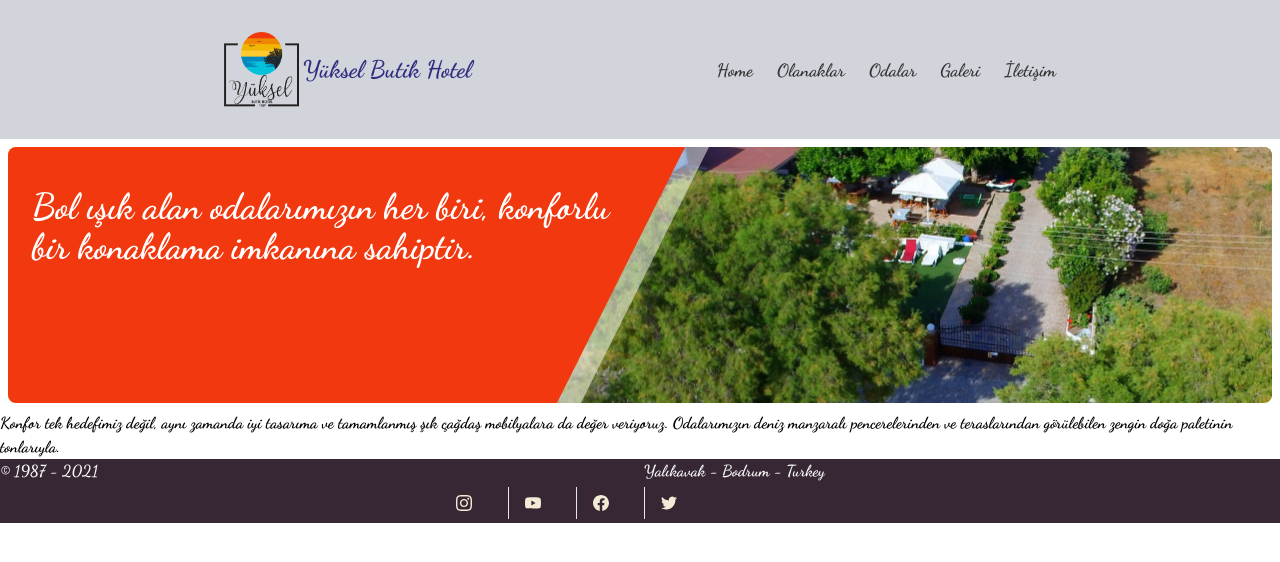
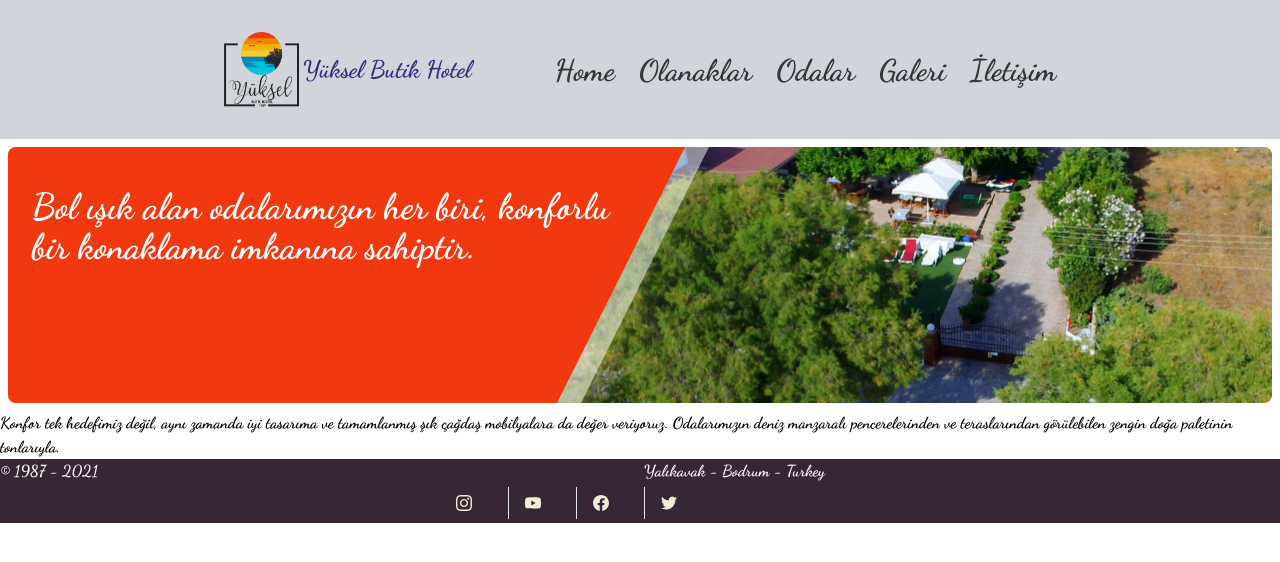
Before and after one commit to ebartan/yuksel-butik-hotel, a Next.js app: page /galeri in a window 1280 px wide. Shown: the top 562 px of the page. Built offline with nearby package versions, Linux system fonts and the light colour scheme.

Commit message:
farkli 1

```diff
--- a/components/Header.js
+++ b/components/Header.js
@@ -53,7 +53,7 @@ function Header() {
           ].map((navigationItem) => (
             <li className="mt-3 md:mt-0 md:ml-6" key={navigationItem.title}>
               <Link href={navigationItem.route}>
-                <a className="block text-black text-lg font-bold text-opacity-75  mt-0 hover:underline hover:text-opacity-100 ">{navigationItem.title}</a>
+                <a className="block text-black text-3xl font-bold text-opacity-75  mt-0 hover:underline hover:text-opacity-100 ">{navigationItem.title}</a>
               </Link>
             </li>
           ))}
```
